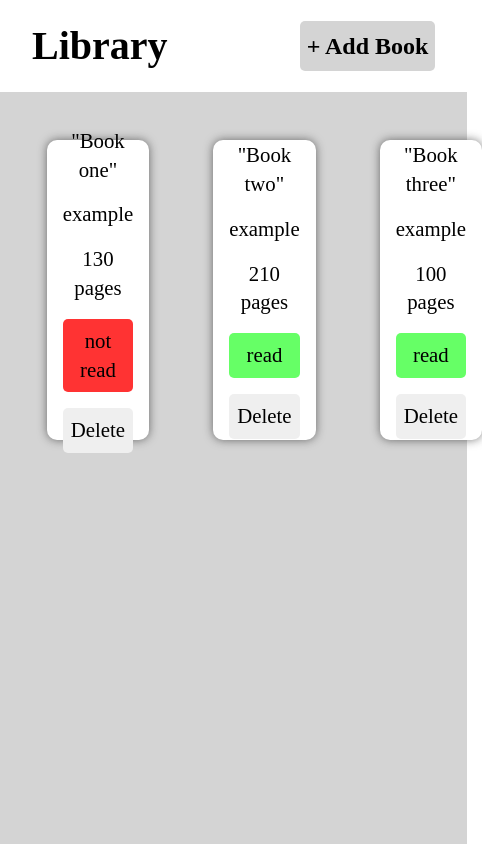
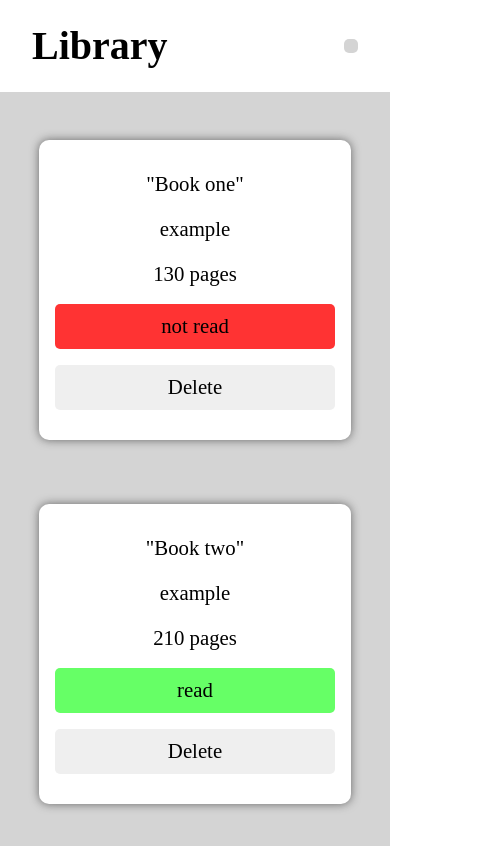
Before and after one commit to Vinicius-C13/odin-library, a plain HTML site: page index.html in a window 390 px wide. Shown: the top 846 px of the page, 482 px wide, since content can reach past the window. Drawn offline with Linux system fonts and the light colour scheme.

Commit message:
Changed a little to make the page responsive

```diff
--- a/index.html
+++ b/index.html
@@ -13,12 +13,12 @@
     <header>
         <ul class="flex">
             <li>Library</li>
-            <li><button id="add-button">+ Add Book</button></li>
+            <li><div id="add-button">Add Book</div></li>
         </ul>
     </header>
     <main>
 
-        <div id="content" class="flex">
+        <div id="content" class="grid">
 
         </div>
     </main>
@@ -31,7 +31,7 @@
         <div><input class="erase" type="text" id="title" name="title" required></div>
         <div><input class="erase" type="text" id="author" name="author" required></div>
         <div><input class="erase" type="number" id="pages" name="pages" required></div>
-        <div>
+        <div class="status-div">
             <label for="status">Have you read it?</label>
             <input type="checkbox" id="status" name="status" value=true>
 
```
